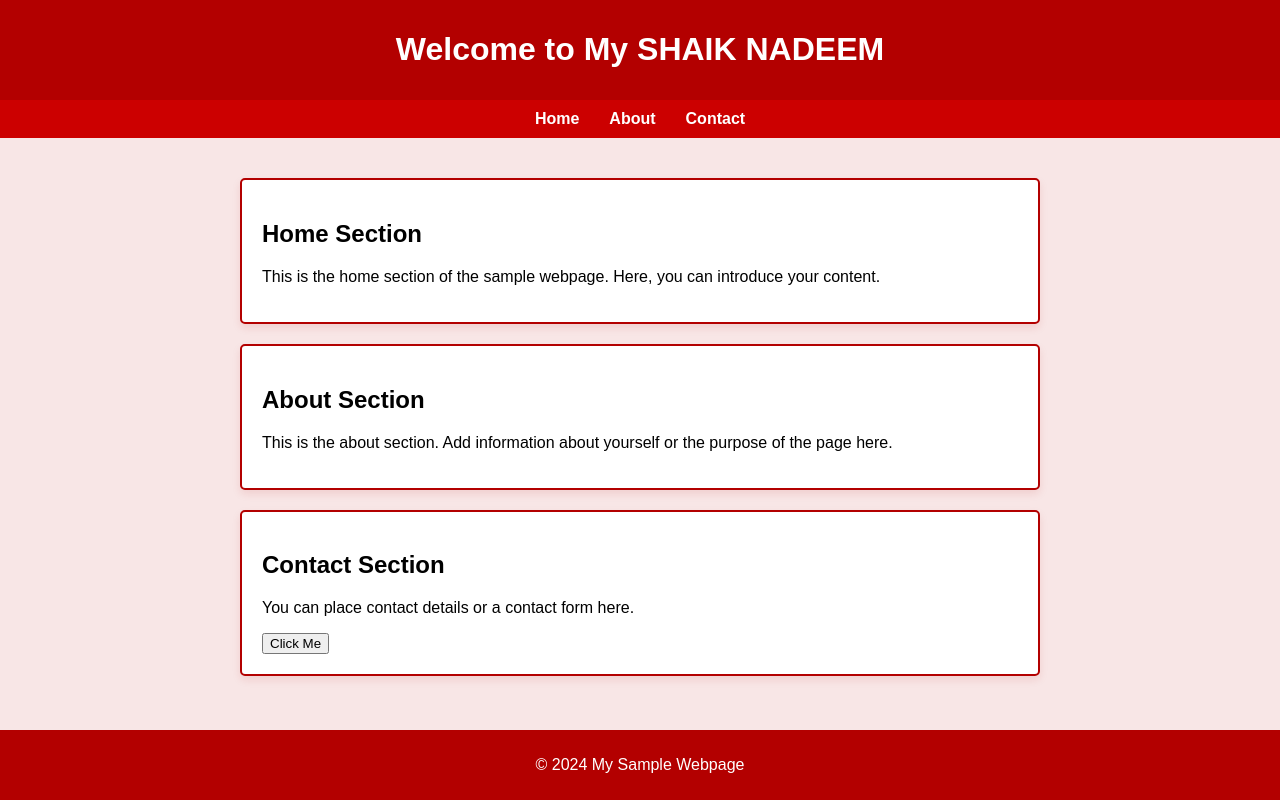
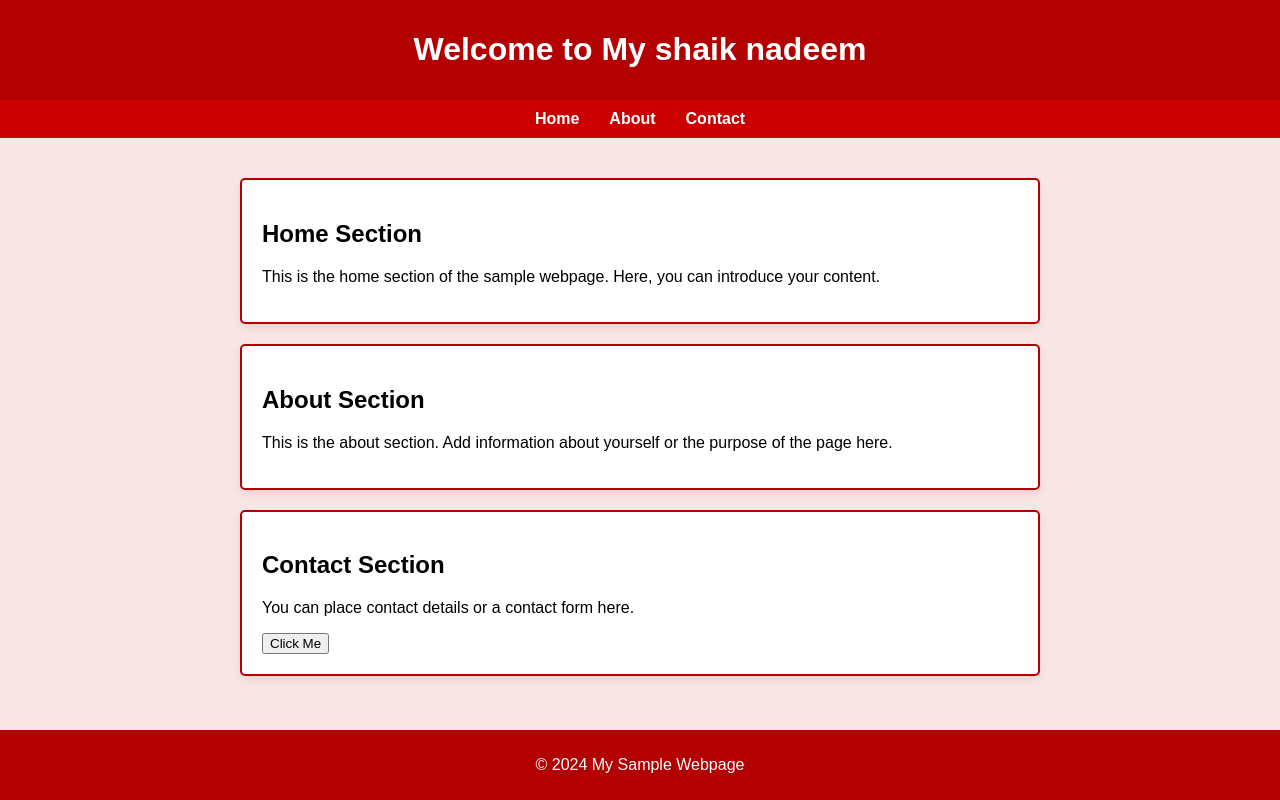
Before and after one commit to nadeem-75/web-hosting, a plain HTML site: page Index.html in a window 1280 px wide. Drawn offline with Linux system fonts and the light colour scheme.

Commit message:
Update Index.html

```diff
--- a/Index.html
+++ b/Index.html
@@ -60,7 +60,7 @@
 <body>
     <!-- Header Section -->
     <header>
-        <h1>Welcome to My SHAIK NADEEM</h1>
+        <h1>Welcome to My shaik nadeem</h1>
     </header>
 
     <!-- Navigation Bar -->
```
